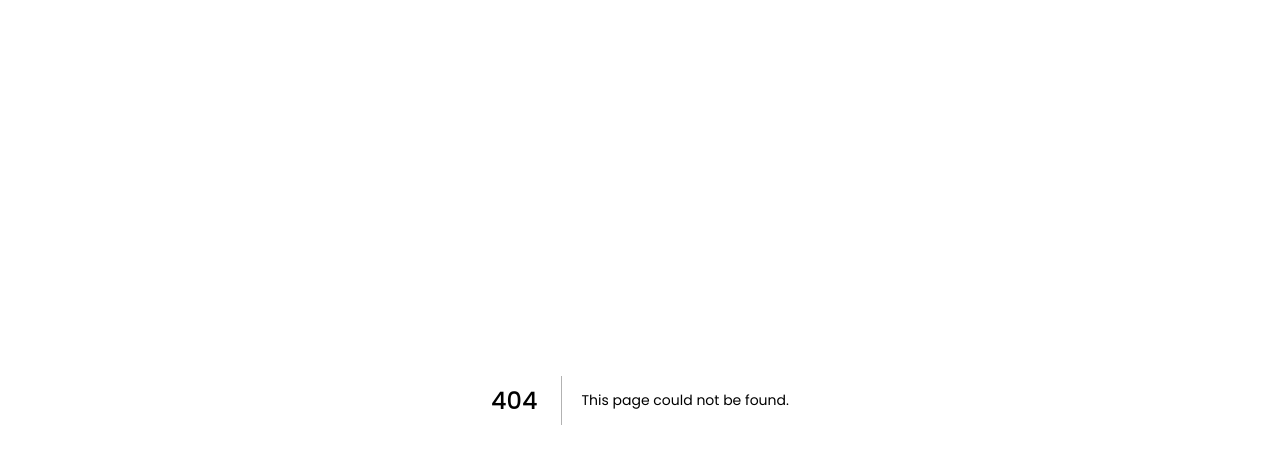
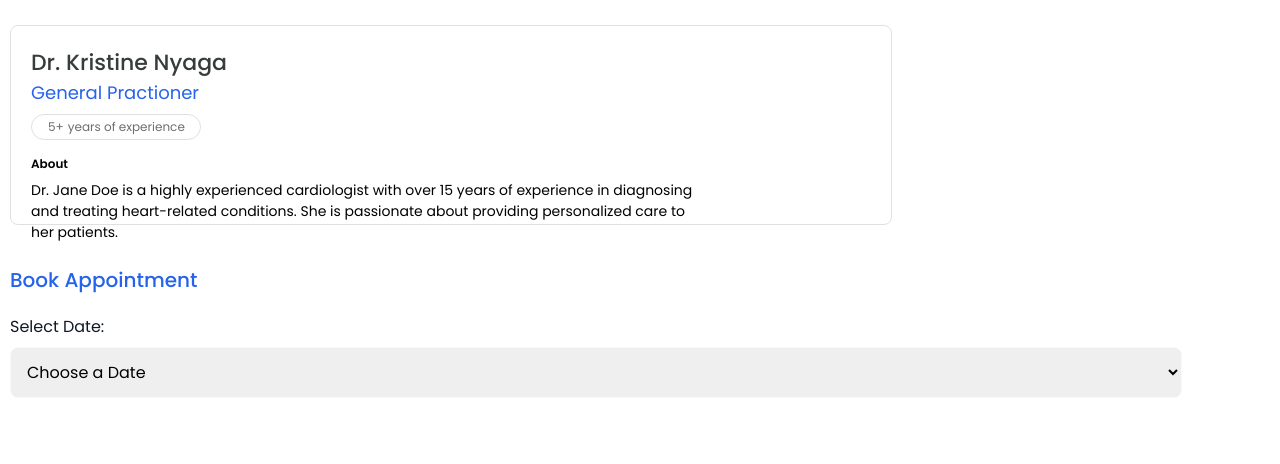
Before and after one commit to kristinenyaga/mediapp_frontend, a Next.js app: page /patient/doctor-details/1 in a window 1280 px wide. Before the commit this address had no page. Shown: the top 464 px of the page. Built offline with nearby package versions, Linux system fonts and the light colour scheme.

Commit message:
implement doctor details page

```diff
--- /dev/null
+++ b/app/components/patient/bookAppointment/DoctorCard.tsx
@@ -0,0 +1,46 @@
+import Image from "next/image";
+import React from "react";
+import { useRouter } from "next/navigation";
+const DoctorCard = ({ doctor, onSelect }) => {
+  const router = useRouter()
+  return (
+    <div
+      className="border border-gray-300 shadow-sm rounded-lg p-4 cursor-pointer hover:shadow-md transition"
+      onClick={() => {
+        router.push(`/patient/doctor-details/${doctor.id}`)
+        onSelect(doctor.id)
+      }
+      }
+    >
+      <div className="flex items-center">
+        {/* Doctor's Profile Picture */}
+        {/* <Image
+          src={doctor.profilePicture || "/placeholder.png"}
+          alt={`${doctor.username} profile`}
+          className="w-16 h-16 rounded-full border border-gray-200 mr-4"
+        /> */}
+        <div>
+          <p className="text-[18px] font-medium text-gray-700">{doctor.username}</p>
+          <p className="text-[14px] text-blue-600 font-medium">{doctor.specialty || "General Practitioner"}</p>
+        </div>
+      </div>
+
+      <div className="flex justify-between w-full items-end">
+        <div className="mt-4 flex flex-col gap-2">
+          <p className="text-sm text-gray-500">
+            <span className="font-medium">Experience:</span> {doctor.experience || "N/A"} years
+          </p>
+          <p className="text-sm text-gray-500">
+            <span className="font-medium">Availability:</span> {doctor.availability || "Contact for details"}
+          </p>
+        </div>
+        <p className="lg:mr-2 bg-blue-600 flex justify-center items-center py-1.5 rounded-md text-white px-4">
+          select
+        </p>
+      </div>
+
+    </div>
+  );
+};
+
+export default DoctorCard;
--- /dev/null
+++ b/app/components/patient/bookAppointment/DoctorDetails.tsx
@@ -0,0 +1,197 @@
+"use client"
+import React, { useEffect, useState } from 'react'
+import PatientLayout from '../patientLayout'
+import axios from 'axios';
+import { useParams } from 'next/navigation';
+import { Notify } from 'notiflix';
+import { useRouter } from 'next/navigation';
+const DoctorDetails = () => {
+    const [selectedDate, setSelectedDate] = useState('');
+    const [selectedTime, setSelectedTime] = useState('');
+    const [availableTimeslots, setAvailableTimeslots] = useState({
+      morning: [],
+      afternoon:[]
+    });
+  const { id } = useParams()
+  const doctorId = id
+  const router = useRouter()
+
+  const getDateOptions = () => {
+    const dates = [];
+    const today = new Date();
+    for (let i = 0; i < 3; i++) {
+      const date = new Date(today);
+      date.setDate(today.getDate() + i);
+      dates.push(date);
+    }
+    return dates;
+  };
+
+  const dates = getDateOptions();
+
+  const formatDate = (date) => {
+    const options = { day: 'numeric', month: 'short', year: 'numeric' };
+    return new Intl.DateTimeFormat('en-GB', options).format(date);
+  };
+  useEffect(() => {
+    const fetchTimeslots = async () => {
+      if (selectedDate) {
+        try {
+          const response = await axios.post(
+            "http://localhost:5000/api/appointment/available-slots",
+            {
+              doctorId,
+              date: selectedDate,
+            },
+            {
+              headers: { Authorization: `Bearer ${sessionStorage.getItem("access_token")}` },
+            }
+          );
+          const slots = response.data.slots || [];
+          const currentTime = new Date();
+          const isToday = new Date(selectedDate).toDateString() === currentTime.toDateString();
+
+          // Add 30 minutes to the current time
+          const minAllowedTime = new Date(currentTime.getTime() + 30 * 60 * 1000);
+
+          // Filter slots based on the minimum allowed time
+          const filteredSlots = slots.filter((slot) => {
+            const slotTime = new Date(`${selectedDate}T${slot.startTime}`);
+            return !isToday || slotTime >= minAllowedTime;
+          });
+
+          const morningSlots = filteredSlots.filter(
+            (slot) => parseInt(slot.startTime.split(":")[0]) < 12
+          );
+          const afternoonSlots = filteredSlots.filter(
+            (slot) => parseInt(slot.startTime.split(":")[0]) >= 12
+          );
+
+
+          setAvailableTimeslots({ morning: morningSlots, afternoon: afternoonSlots });
+        } catch (error) {
+          console.error("Error fetching timeslots:", error);
+        }
+      }
+    };
+
+    fetchTimeslots();
+  }, [selectedDate, doctorId]);
+
+  const handleSubmit = (e) => {
+    e.preventDefault();
+
+    const bookAppointment = async () => {
+      console.log('triggered')
+      const response = await axios.post('http://localhost:5000/api/appointment/book', {
+        date: selectedDate,
+        selectedTime,
+        doctorId
+      }, {
+        headers: { Authorization: `Bearer ${sessionStorage.getItem('access_token')}` }
+      })
+      if (response.status === 201) {
+        Notify.success("appointment booked successfully")
+        router.push(`/patient/appointments/${response?.data?.appointment.id}`)
+      }
+    }
+    bookAppointment()
+  };
+  return (
+    <PatientLayout>
+      <div className='flex items-center gap-10 w-[100%]'>
+        <div className='w-[20%] hidden h-[25vh] bg-gray-200 rounded-lg flex justify-center items-center'>
+          KN
+        </div>
+        <div className='w-[70%] h-[25vh] rounded-lg border border-gray-300 p-5'>
+          <p className='text-[22px] font-medium text-gray-700'>Dr. Kristine Nyaga</p>
+          <p className=' text-blue-600 text-[18px]'>General Practioner</p>
+
+          <div className='flex items-center gap-1 text-xs mt-2 border text-gray-500 border-gray-300 w-[170px] pl-4 p-1 rounded-full'>
+            <p>5+</p>
+            <p>years of experience</p>
+          </div>
+          <p className='text-xs text-black mt-4 font-semibold'>About</p>
+          <p className='text-[14px] max-w-[80%] mt-2'>Dr. Jane Doe is a highly experienced cardiologist with over 15 years of
+            experience in diagnosing and treating heart-related conditions. She is
+            passionate about providing personalized care to her patients.</p>
+        </div>
+      </div>
+      <form onSubmit={handleSubmit}>
+        <div className='mt-10 w-[93%]'>
+          {/* Date Selection */}
+          <p className='text-blue-600 text-[20px] font-medium mb-5'>Book Appointment</p>
+          <div className="bg-white rounded-lg">
+            <label className="block text-gray-900 text-base">Select Date:</label>
+            <select
+              value={selectedDate}
+              onChange={(e) => setSelectedDate(e.target.value)}
+              className="w-full p-3 mt-2 border rounded-lg outline-none focus:outline-none"
+            >
+              <option value="">Choose a Date</option>
+              {dates.map((date, index) => (
+                <option key={index} value={date.toISOString().split('T')[0]}>
+                  {formatDate(date)}
+                </option>
+              ))}
+            </select>
+          </div>
+
+          {/* Time Slot Selection */}
+          {selectedDate && (
+            <div className="bg-white shadow-sm rounded-lg py-4">
+              <label className="block text-gray-900 text-base">Select Time:</label>
+              <div className="grid grid-cols-1 sm:grid-cols-2 gap-6 mt-4">
+                <div className="w-full">
+                  <p className="text-gray-700 pl-1 text-sm font-medium">Morning Hours</p>
+                  <select
+                    value={selectedTime}
+                    onChange={(e) => setSelectedTime(e.target.value)}
+                    className="w-full p-3 mt-2 border rounded-lg"
+                  >
+                    <option value="">Select a Morning Slot</option>
+                    {availableTimeslots.morning.map((slot, index) => (
+                      <option key={index} value={`${slot.startTime}-${slot.endTime}`}>
+                        {slot.startTime} - {slot.endTime}
+                      </option>
+                    ))}
+                  </select>
+                </div>
+
+                <div className="w-full">
+                  <p className="text-gray-700 pl-1 text-sm font-medium">Afternoon Hours</p>
+                  <select
+                    value={selectedTime}
+                    onChange={(e) => setSelectedTime(e.target.value)}
+                    className="w-full p-3 mt-2 border rounded-lg"
+                  >
+                    <option value="">Select an Afternoon Slot</option>
+                    {availableTimeslots.afternoon.map((slot, index) => (
+                      <option key={index} value={`${slot.startTime}-${slot.endTime}`}>
+                        {slot.startTime} - {slot.endTime}
+                      </option>
+                    ))}
+                  </select>
+                </div>
+              </div>
+            </div>
+          )}
+          {
+            selectedDate && selectedTime && (
+              <div className="flex justify-center mt-10">
+                <button
+                  type="submit"
+                  className="bg-blue-600 text-white py-3 px-6 rounded-lg shadow-md hover:bg-blue-700 transition duration-200"
+                >
+                  Book Appointment
+                </button>
+              </div>
+            )
+          }
+        </div>
+      </form>
+    </PatientLayout>
+  )
+}
+
+export default DoctorDetails
--- /dev/null
+++ b/app/patient/doctor-details/[id]/page.tsx
@@ -0,0 +1,5 @@
+import DoctorDetails from "@/app/components/patient/bookAppointment/DoctorDetails";
+
+export default function Page() {
+  return <DoctorDetails />
+}
```
